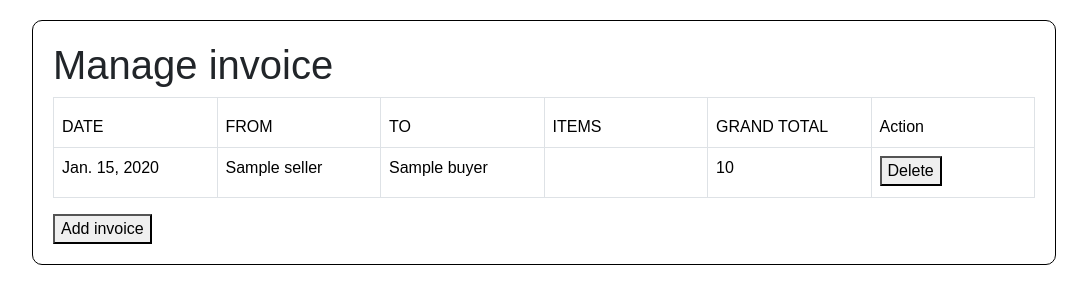
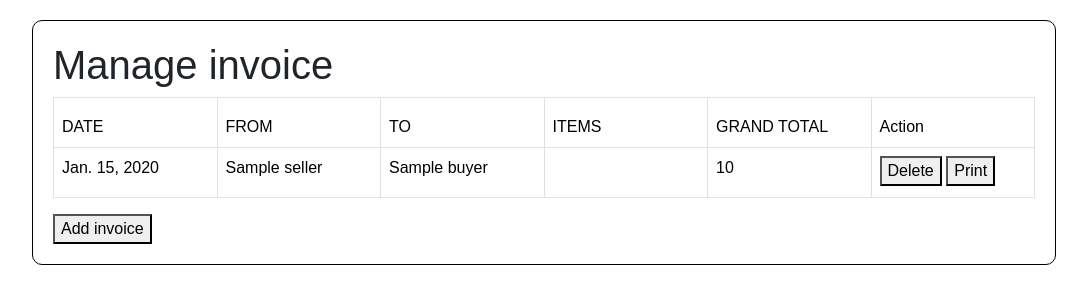
Before and after one commit to Sahil0215/vercceldemo, a Django app: page /manage_invoice/ in a window 1280 px wide. Shown: the part 48-352 px from the top of the page, without its empty margins (96-1183 px from the left). Run offline with Django 5.2, Linux system fonts and the light colour scheme; a user stored in the database is signed in; tables that the repository leaves empty hold one stand-in row (values such as "Sample post").

Commit message:
commit32

```diff
--- a/demo/bill/templates/manage_invoice.html
+++ b/demo/bill/templates/manage_invoice.html
@@ -130,6 +130,8 @@
                 <form action="{% url 'delete_invoice' invoice.id %}" method="POST">
                     {% csrf_token %}
                     <button type="submit" onclick="return confirm('Are you sure you want to delete this invoice?');">Delete</button>
+                    <!-- ADD PRINT BUTTON WHICH  -->
+                    <button type="button" onclick="printInvoice('{{ invoice.id }}')">Print</button>
                 </form>
             </td>
         </tr>
@@ -146,5 +148,26 @@
         </div>
         <a href="{% url 'add_invoice' %}"><button>Add invoice</button></a>
     </div>
+
+
+
+    <script>
+        function printInvoice(invoiceId) {
+            const invoiceElement = document.getElementById('invoice-' + invoiceId);
+            if (invoiceElement) {
+                const printWindow = window.open('', '', 'height=400,width=800');
+                printWindow.document.write('<html><head><title>Print Invoice</title>');
+                printWindow.document.write('<link rel="stylesheet" href="https://cdn.jsdelivr.net/npm/bootstrap@5.3.3/dist/css/bootstrap.min.css">');
+                printWindow.document.write('</head><body>');
+                printWindow.document.write(invoiceElement.innerHTML);
+                printWindow.document.write('</body></html>');
+                printWindow.document.close();
+                printWindow.print();
+            } else {
+                alert('Invoice not found!');
+            }
+        }
+    </script>
+
 </body>
 </html>
```
